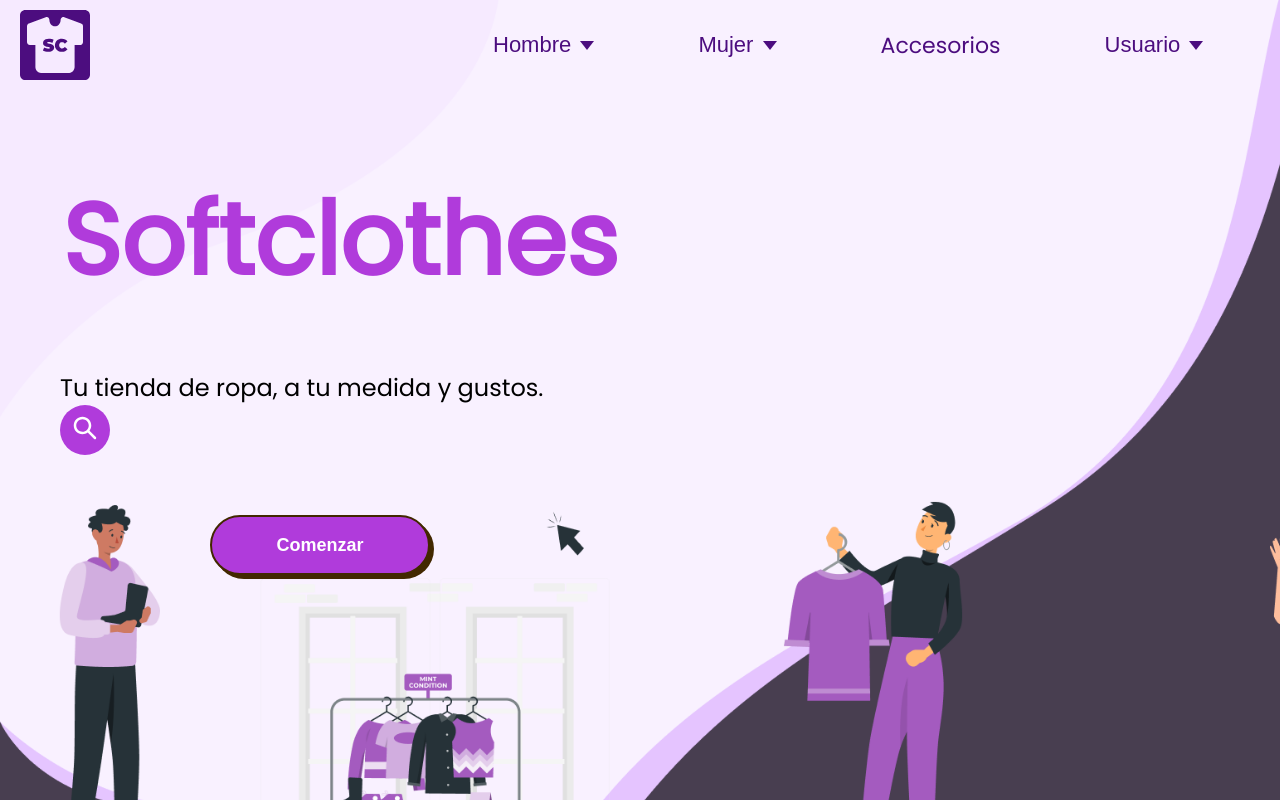
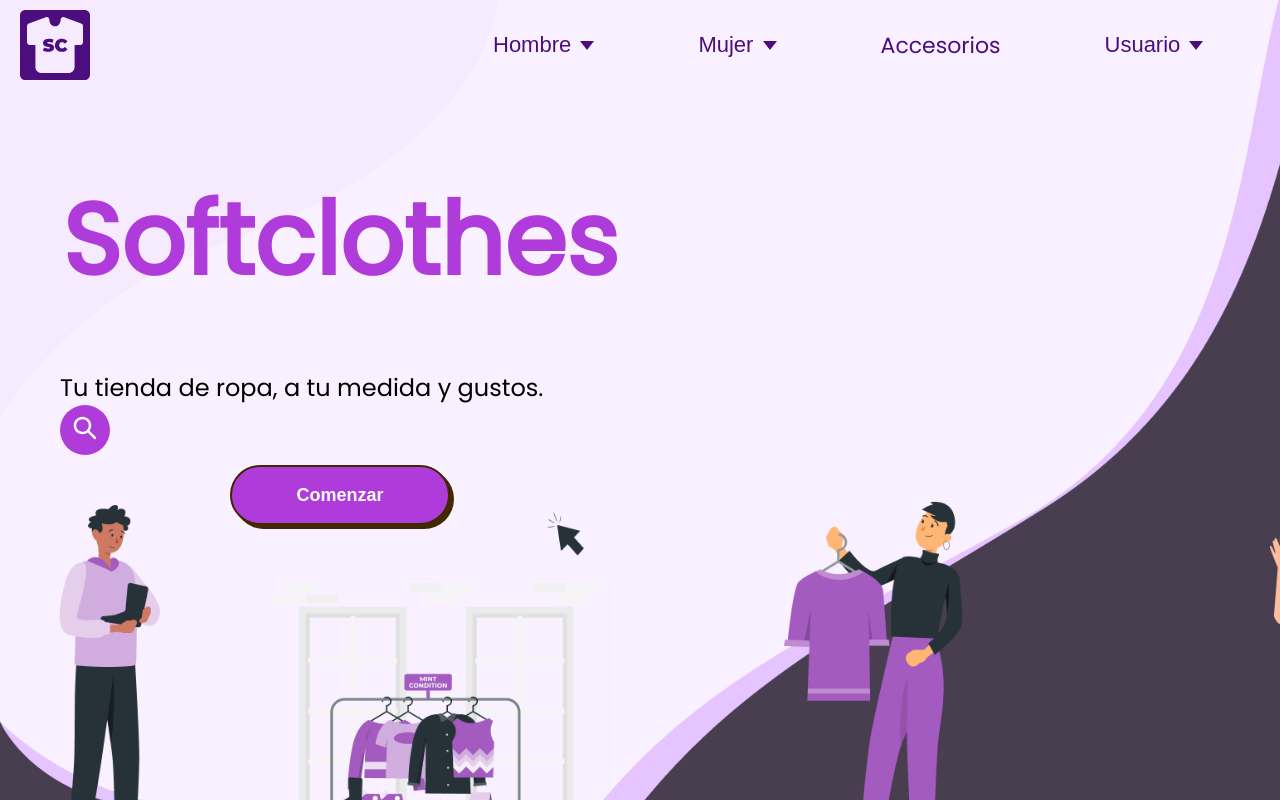
Before and after one commit to 203413/landing, a React (Create React App) app: page / in a window 1280 px wide. Shown: the top 800 px of the page. Built offline with nearby package versions, Linux system fonts and the light colour scheme.

Commit message:
minor fixes

```diff
--- a/src/App.css
+++ b/src/App.css
@@ -217,6 +217,7 @@ button span {
   cursor: pointer;
   width: 100%;
   font-size: 18px;
+
 }
 
 .card button:hover {
@@ -251,8 +252,8 @@ button span {
   user-select: none;
   -webkit-user-select: none;
   touch-action: manipulation;
-  margin-top: 60px;
-  margin-left: 150px;
+  margin-top: 10px;
+  margin-left: 170px;
 }
 
 .button-74:hover {
--- a/src/pages/Home.js
+++ b/src/pages/Home.js
@@ -38,7 +38,7 @@ const Home = () => {
 
         <div class="search-box">
           <button class="btn-search"><i> <img src={icon} height='30' width='30'></img> </i></button>
-          <input type="text" class="input-search" placeholder="Type to Search..." />
+          <input type="text" class="input-search" placeholder="Escriba." />
         </div>
 
         <button class="button-74" role="button" onClick={handleScrollDown}>
```
